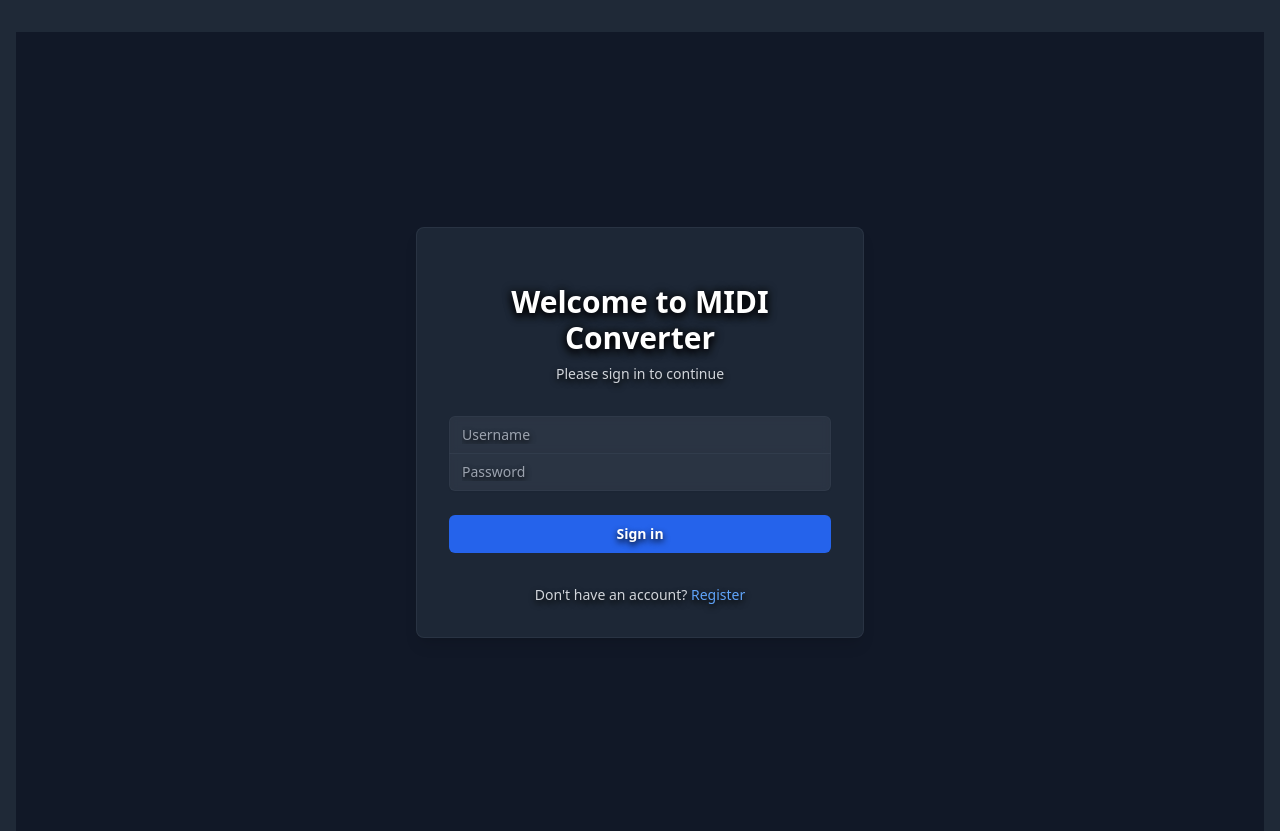
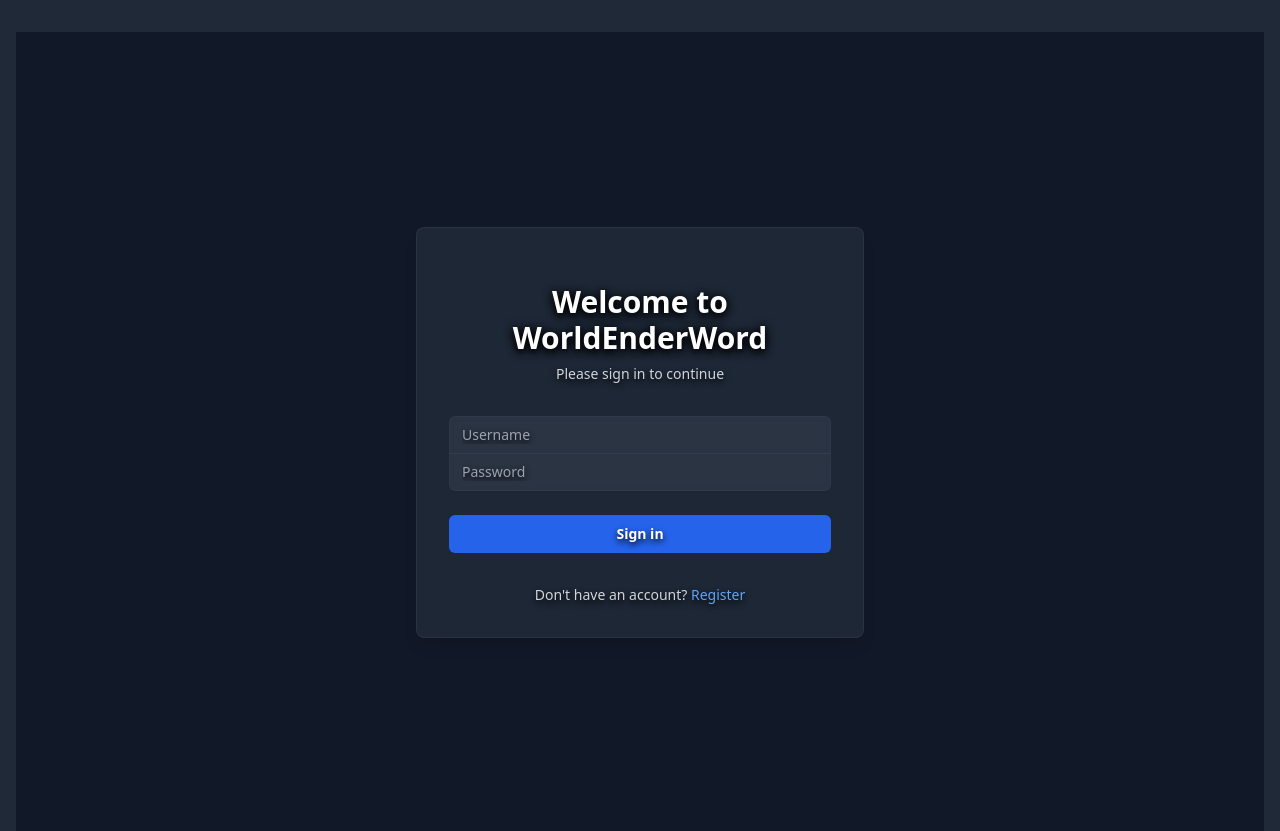
Before and after one commit to TheGitHubist/DevProject, a Flask app: page /login in a window 1280 px wide. Shown: the top 831 px of the page. Run offline with Flask 3, Linux system fonts and the light colour scheme; some libraries are stand-ins or nearby versions.

Commit message:
update-frontend

```diff
--- a/templates/login.html
+++ b/templates/login.html
@@ -7,7 +7,7 @@
     <div class="max-w-md w-full space-y-8 p-8 bg-gray-800/95 backdrop-blur-sm rounded-lg shadow-lg border border-gray-700/50">
         <div>
             <h2 class="mt-6 text-center text-3xl font-bold text-white [text-shadow:_0_4px_8px_rgb(0_0_0_/_1),_0_0_10px_rgb(0_0_0_/_1)]">
-                Welcome to MIDI Converter
+                Welcome to WorldEnderWord
             </h2>
             <p class="mt-2 text-center text-sm text-gray-300 [text-shadow:_0_3px_6px_rgb(0_0_0_/_1)]">
                 Please sign in to continue
--- a/templates/register.html
+++ b/templates/register.html
@@ -10,7 +10,7 @@
                 Create Account
             </h2>
             <p class="mt-2 text-center text-sm text-gray-300 [text-shadow:_0_3px_6px_rgb(0_0_0_/_1)]">
-                Join MIDI Converter today
+                Join WorldEnderWord today
             </p>
         </div>
         <form class="mt-8 space-y-6" action="/register" method="POST">
```
